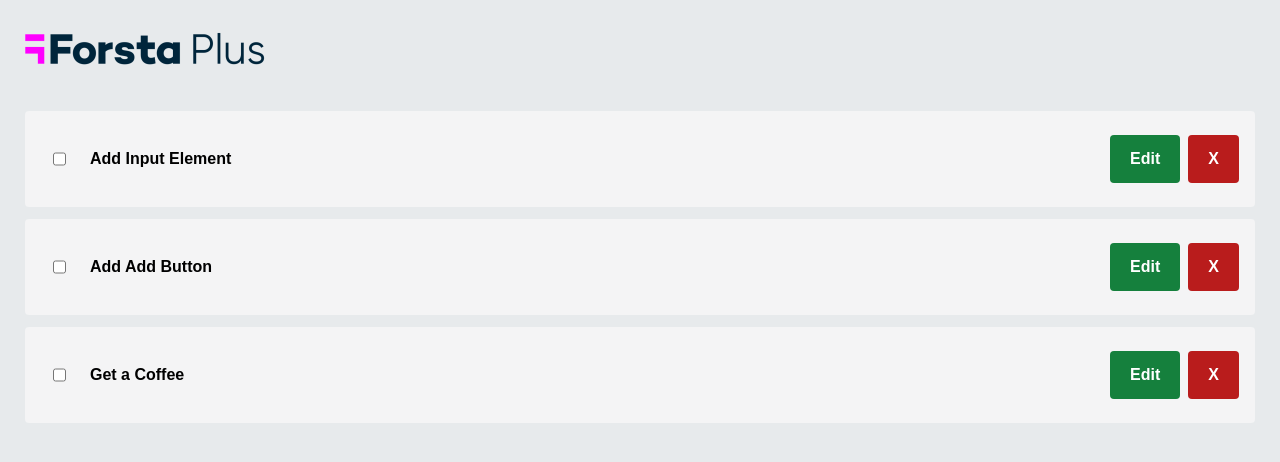
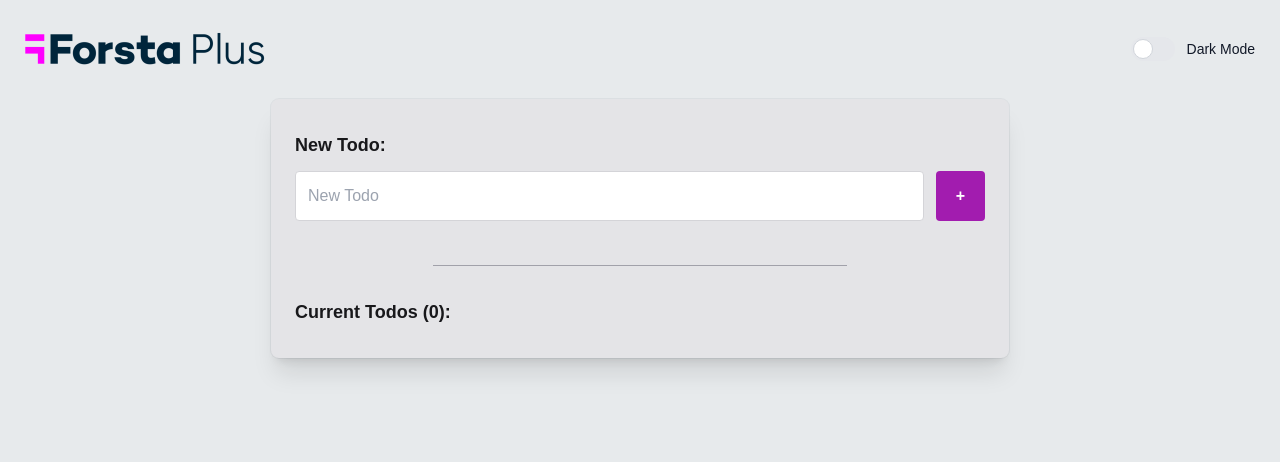
Before and after one commit to ForstaGlobal/frontend-candidate-challenge, a React (Create React App) app: page / in a window 1280 px wide. Shown: the top 462 px of the page. Built offline with nearby package versions, Linux system fonts and the light colour scheme.

Commit message:
rework code core, todo: check if string is empty and prevent add, implement other handles...

```diff
--- a/src/App.tsx
+++ b/src/App.tsx
@@ -1,20 +1,82 @@
 import React, { useState } from "react";
-
 import { TodoList } from "./components/TodoList";
 
 import "./styles.scss";
 
-export default function App() {
-  const [todos] = useState([
+//export default function App() {
+export const App = () => {
+  const [ newtask, setNew] = useState<string>("");
+
+/*  const [todos, setData] = useState([
     { text: "Add Input Element", done: true },
     { text: "Add Add Button", done: false },
     { text: "Get a Coffee", done: true },
-  ]);
+  ],
+  );*/
+  const [todos, setData] = useState<{ text: string, done: boolean }[]> ( [],);
 
+  const updateTodos = (val: string) => {
+    setData(prevState => [...prevState, {text: val, done: false}, ]);
+  };
+
+  const handleChange = (e: React.ChangeEvent<HTMLInputElement>) => {
+    setNew(e.target.value);
+    console.log(e.target.value)
+  }
+  const handleEdit = (item: Object) => {
+    console.log(item)
+  }
+  const handleAdd = (e: any) => {
+    e.preventDefault();
+    updateTodos(newtask)
+  }
+  const handleDone = (item: Object) => {
+    console.log(item)
+  }
+  const handleDel = (item: any) => {
+    var index = todos.indexOf(item);
+/*    e.target.value()*/
+    setData(todos => {
+        return todos.filter((item, i) => i !== index)
+      })
+    console.log(todos)
+  }
   return (
-    <div className="todoListApp">
-      <div className="forsta-logo" />
-      <TodoList todos={todos} />
+    <div id="theapp" className="todoListApp">
+      <div className="sm:flex block">
+        <div className="forsta-logo block sm:inline-block min-w-[240px]" />
+        <div className="overflow-auto block sm:inline-block md:w-[100%] md:h-[74px] w-[100%] py-3">
+          <label className="inline-flex md:float-right relative items-center cursor-pointer sm:float-right">
+            <input type="checkbox" value="" id="dark-toggle" className="sr-only peer" onChange={toggleDark}/>
+            <div className="w-11 h-6 bg-gray-200 rounded-full peer peer-focus:ring-2 peer-focus:ring-zinc-300 dark:peer-focus:ring-zinc-800 dark:bg-gray-700 peer-checked:after:translate-x-full peer-checked:after:border-white after:content-[''] after:absolute after:top-0.5 after:left-[2px] after:bg-white after:border-gray-300 after:border after:rounded-full after:h-5 after:w-5 after:transition-all dark:border-gray-600 peer-checked:bg-zinc-600"></div>
+            <span className="ml-3 text-sm font-medium text-gray-900">Dark Mode</span>
+          </label>
+        </div>
+      </div>
+      <div className="container w-100 md:max-w-[60%] max-w-auto m-auto dark:bg-zinc-800 bg-zinc-200 rounded-lg px-6 py-8 ring-1 ring-slate-900/5 shadow-xl text-center">
+      <span className="text-zinc-900 dark:text-white font-bold text-lg w-[100%] block text-start" >New Todo:</span>
+        <div className="w-[100%] md:flex md:flex-column">
+          <input type="text" className="w-[100%] md:mr-3 dark:bg-zinc-600 rounded text-zinc-900 dark:text-white border-[1px] border-zinc-300 dark:border-zinc-500 block my-3 px-3 py-3" placeholder="New Todo" onChange={handleChange}/>
+          <button className="md:min-w-[auto] min-w-[100%] rounded bg-fuchsia-700 text-white font-bold hover:bg-fuchsia-900 my-3 m-0 block px-5 py-3" onClick={handleAdd} >+</button>
+        </div>
+        <hr className="my-8 w-[60%] mx-auto dark:border-zinc-600 border-zinc-400" />
+        <span className="text-zinc-900 dark:text-white font-bold text-lg w-[100%] block text-start" onClick={handleEdit}>Current Todos ({todos.length}):</span>
+        <TodoList todos={todos} handleEdit={handleEdit} handleAdd={handleAdd} handleDel={handleDel} handleDone={handleDone}/>
+      </div>
     </div>
   );
 }
+
+function toggleDark() {
+  const toggle = document.getElementById("dark-toggle") as HTMLInputElement | null;
+  const theapp = document.getElementById("theapp") as HTMLElement | null;
+  if (toggle != null ) {
+    if (theapp?.classList.contains('dark')) {
+      toggle.checked = false;
+    } else {
+      toggle.checked = true;
+    }
+    theapp?.classList.toggle("dark")
+  }
+}
+export default App
```
